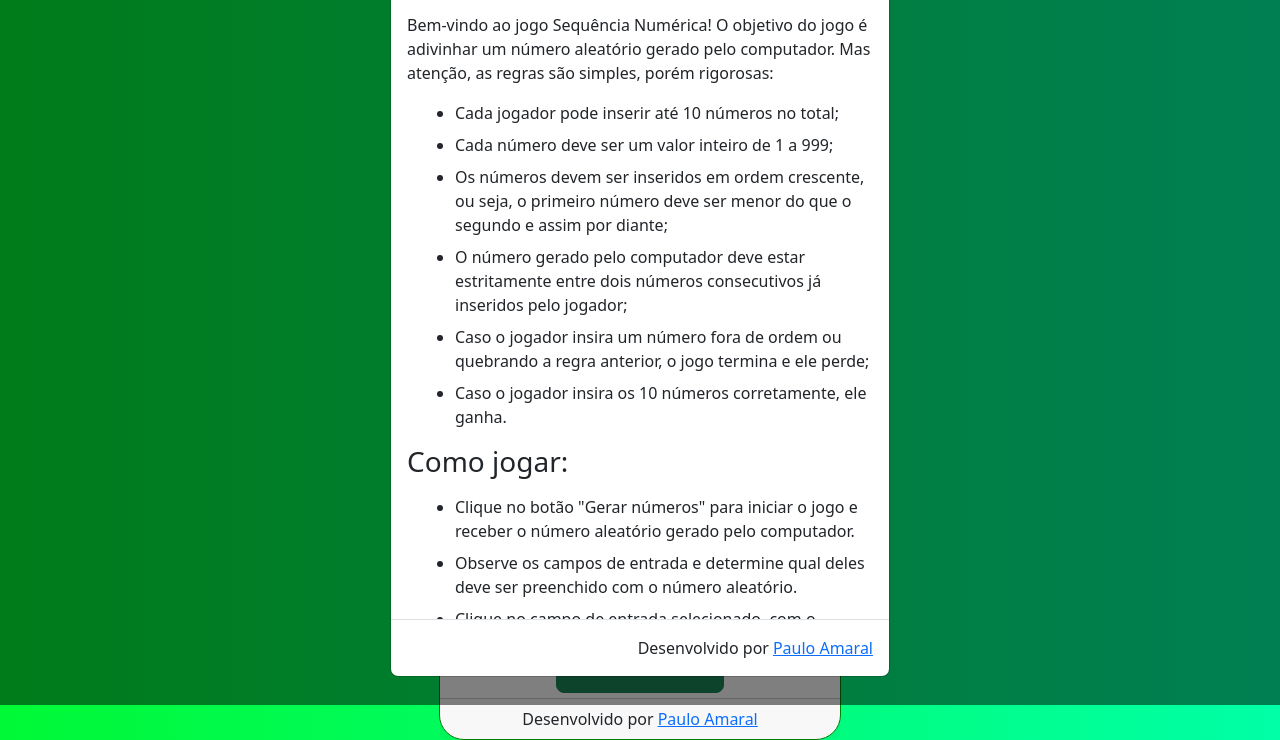
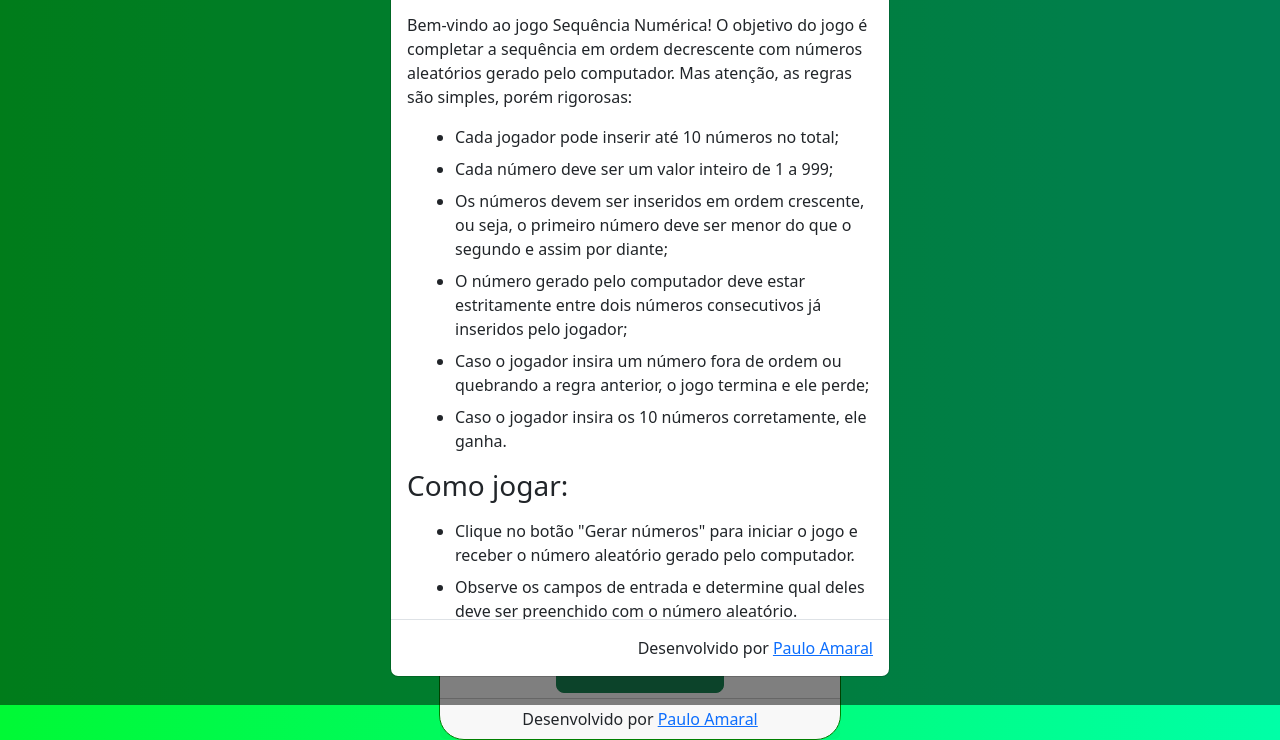
Before and after one commit to ppauloces/sequencia-numerica, a plain HTML site: page index.html in a window 1280 px wide. Shown: the part 95-835 px from the top of the page. Drawn offline with nearby package versions, Linux system fonts and the light colour scheme; some packages are replaced by stand-ins of ours; a script that the page names is missing.

Commit message:
Update index.html

```diff
--- a/index.html
+++ b/index.html
@@ -60,7 +60,7 @@
 					<button type="button" class="btn-close" data-bs-dismiss="modal" aria-label="Close"></button>
 				</div>
 				<div class="modal-body p-3">
-					<p class="mb-3">Bem-vindo ao jogo Sequência Numérica! O objetivo do jogo é adivinhar um número aleatório gerado pelo computador. Mas atenção, as regras são simples, porém rigorosas:</p>
+					<p class="mb-3">Bem-vindo ao jogo Sequência Numérica! O objetivo do jogo é completar a sequência em ordem decrescente com números aleatórios gerado pelo computador. Mas atenção, as regras são simples, porém rigorosas:</p>
 					<ul class="ms-3">
 						<li class="mb-2">Cada jogador pode inserir até 10 números no total;</li>
 						<li class="mb-2">Cada número deve ser um valor inteiro de 1 a 999;</li>
```
